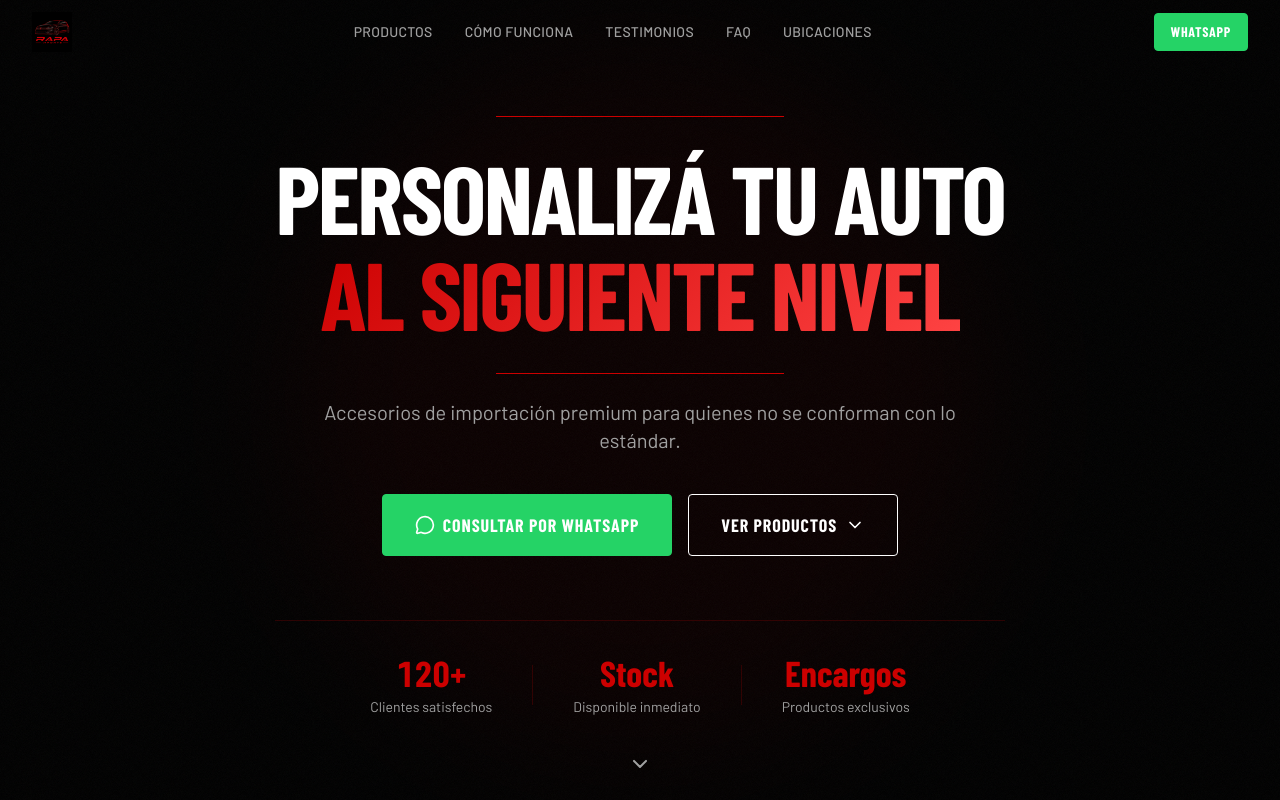
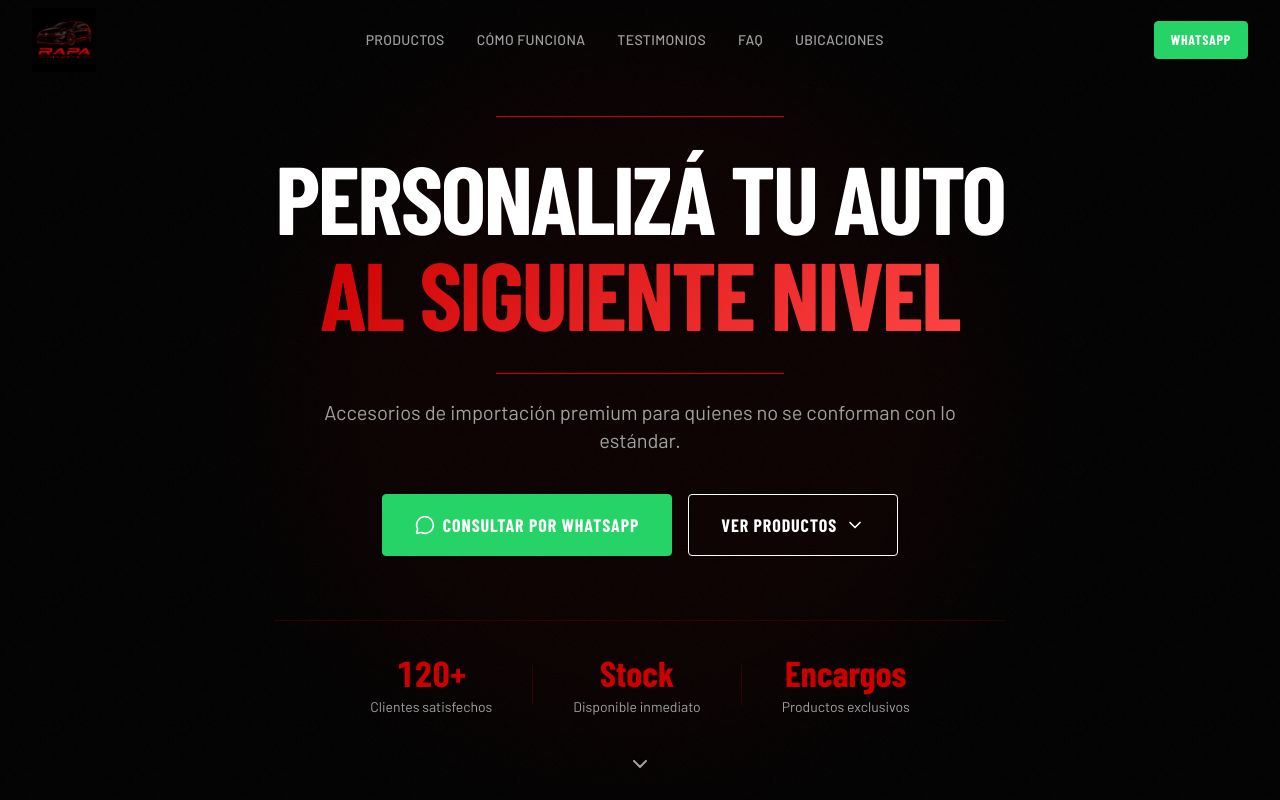
Before and after one commit to agusravadev/rapaimports-landing-page, a Next.js app: page / in a window 1280 px wide. Shown: the top 800 px of the page. Built offline with nearby package versions, Linux system fonts and the light colour scheme; a web font is replaced by a local one.

Commit message:
fix: increase logo size in Navbar (h-16) and Footer (h-20), taller navbar (h-20)

```diff
--- a/src/components/layout/Footer.tsx
+++ b/src/components/layout/Footer.tsx
@@ -51,9 +51,9 @@ export function Footer() {
           <Image
             src="/logo.png"
             alt="RAPA IMPORTS"
-            width={160}
-            height={56}
-            className="h-12 w-auto object-contain"
+            width={220}
+            height={80}
+            className="h-20 w-auto object-contain"
           />
 
           <div className="flex items-center gap-6" role="list" aria-label="Redes sociales">
--- a/src/components/layout/Navbar.tsx
+++ b/src/components/layout/Navbar.tsx
@@ -36,14 +36,14 @@ export function Navbar() {
         transition={{ duration: 0.5, ease: 'easeOut' }}
         role="banner"
       >
-        <div className="max-w-7xl mx-auto px-4 sm:px-6 lg:px-8 h-16 flex items-center justify-between">
+        <div className="max-w-7xl mx-auto px-4 sm:px-6 lg:px-8 h-20 flex items-center justify-between">
           <a href="#" aria-label="RAPA IMPORTS — inicio">
             <Image
               src="/logo.png"
               alt="RAPA IMPORTS"
-              width={140}
-              height={48}
-              className="h-10 w-auto object-contain"
+              width={200}
+              height={72}
+              className="h-16 w-auto object-contain"
               priority
             />
           </a>
```
